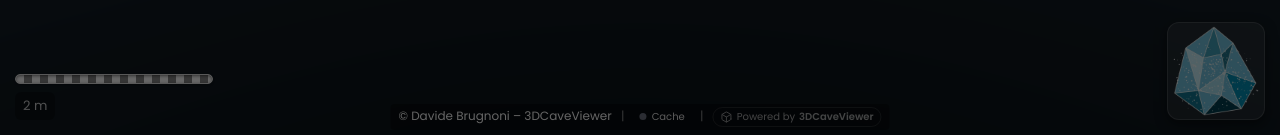
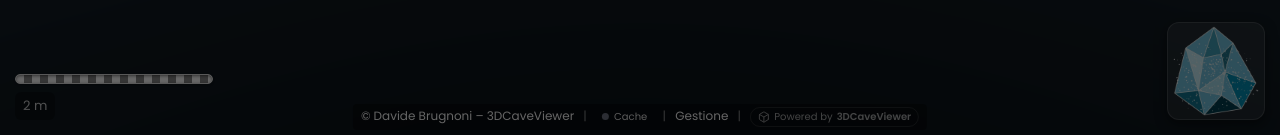
Before and after one commit to davide-brugnoni/3DCaveViewer, a PHP site: page /viewer.php in a window 1280 px wide. Shown: the part 665-800 px from the top of the page. Run offline with PHP 8.4, Linux system fonts and the light colour scheme; data that the repository does not hold is empty; some libraries are stand-ins or nearby versions.

Commit message:
Footer: link Gestione all'area admin anche in viewer e status
Il link era solo nella homepage. Nel viewer è nascosto in modalità embed.

Co-Authored-By: Claude Opus 5.5 <noreply@anthropic.com>
Claude-Session: https://claude.ai/code/session_01GaeXMwDxuBnostiGgeqYoM

```diff
--- a/css/viewer.css
+++ b/css/viewer.css
@@ -3291,6 +3291,7 @@
     body.embed-mode #coach-bubble,
     body.embed-mode #panel-mini-bar,
     body.embed-mode #copyright .cache-status-link,
+    body.embed-mode #copyright .admin-link,
     body.embed-mode #copyright .footer-separator:not(.footer-separator-ribbon) {
       display: none !important;
     }
--- a/status.php
+++ b/status.php
@@ -287,7 +287,8 @@ sendSecurityHeaders("default-src 'self'; script-src 'self' 'unsafe-inline'; styl
         <strong><?= e(config('branding.appName')); ?></strong> © <?= date('Y'); ?>
         · 3DCaveViewer v<?= e(APP_VERSION); ?>
         <a href="<?= e(config('originalAuthor.website')); ?>" target="_blank" rel="noopener noreferrer">GitHub</a> |
-        <a href="<?= e(config('branding.organizationUrl')); ?>" target="_blank" rel="noopener noreferrer"><?= e(config('branding.organizationName')); ?></a>
+        <a href="<?= e(config('branding.organizationUrl')); ?>" target="_blank" rel="noopener noreferrer"><?= e(config('branding.organizationName')); ?></a> |
+        <a href="admin.php" class="admin-link" rel="nofollow" title="<?= e(__t('footer.adminTitle', 'Area riservata: gestione dei modelli')); ?>"><?= e(__t('footer.admin', 'Gestione')); ?></a>
         <br />
         <?= e(__t('status.license', 'Rilasciato sotto licenza GNU GPL v3')); ?>
       </p>
--- a/viewer.php
+++ b/viewer.php
@@ -464,6 +464,8 @@ $linkTarget = $isEmbed ? ' target="_blank" rel="noopener"' : '';
       <span class="cache-status-dot" id="cache-status-dot"></span>
       <span class="cache-status-text"><?= e(__t('footer.cache', 'Cache')); ?></span>
     </a>
+    <span class="footer-separator">|</span>
+    <a href="admin.php" class="admin-link" rel="nofollow" title="<?= e(__t('footer.adminTitle', 'Area riservata: gestione dei modelli')); ?>"><?= e(__t('footer.admin', 'Gestione')); ?></a>
     <span class="footer-separator footer-separator-ribbon">|</span>
     <?= projectRibbon(); ?>
   </div>
```
